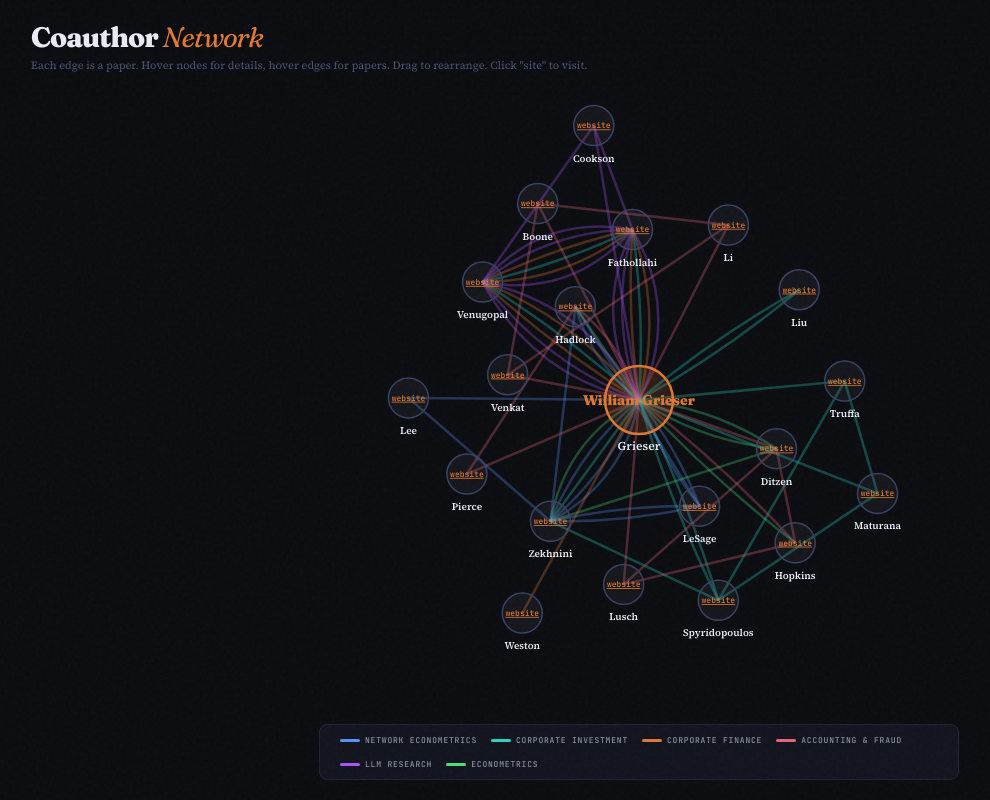
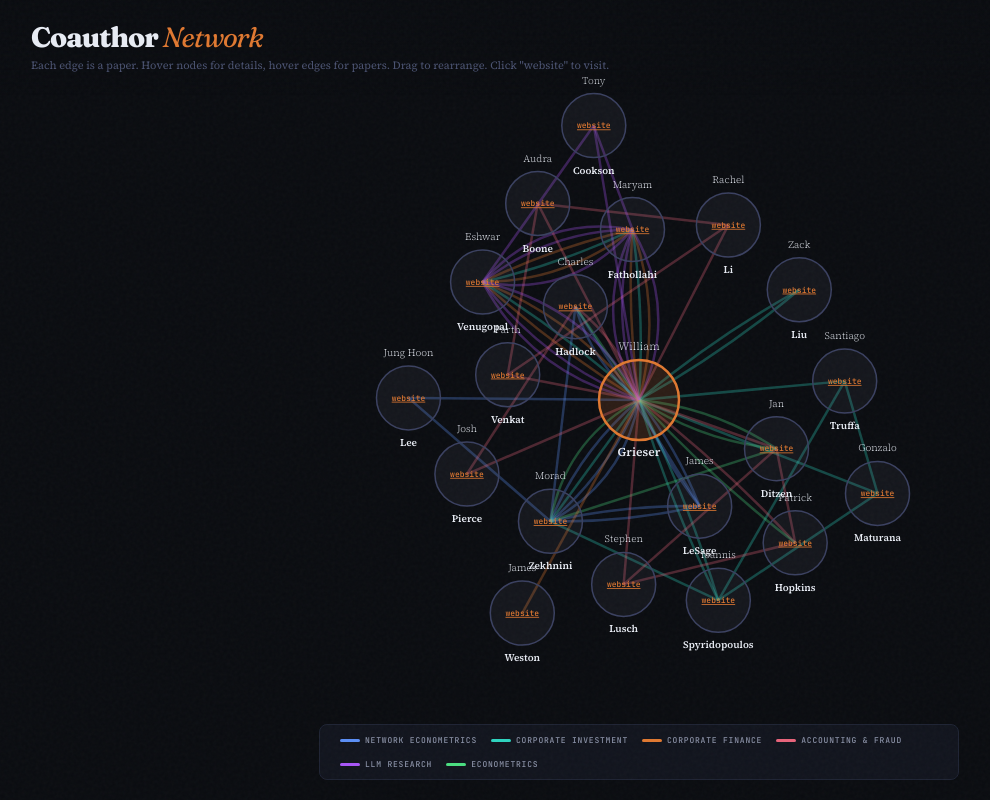
Before and after one commit to Wgrieser/billygrieser.com, a plain HTML site: page coauthor_network.html in a window 1280 px wide. Shown: the whole page, without its empty margins (1-991 px from the left). Drawn offline with nearby package versions, Linux system fonts and the light colour scheme.

Commit message:
add coauthor network

```diff
--- a/coauthor_network.html
+++ b/coauthor_network.html
@@ -37,7 +37,7 @@ svg:active{cursor:grabbing}
 </style>
 </head>
 <body>
-<div class="header"><h1>Coauthor <em>Network</em></h1><p>Each edge is a paper. Hover nodes for details, hover edges for papers. Drag to rearrange. Click "site" to visit.</p></div>
+<div class="header"><h1>Coauthor <em>Network</em></h1><p>Each edge is a paper. Hover nodes for details, hover edges for papers. Drag to rearrange. Click "website" to visit.</p></div>
 <div class="legend" id="legend"></div>
 <svg id="graph"></svg>
 <div class="tooltip" id="tooltip"></div>
@@ -107,12 +107,13 @@ const sim=d3.forceSimulation(nodes)
   .force("y",d3.forceY(H/2).strength(0.04));
 const billy=nodes.find(n=>n.id==="Billy");billy.fx=W/2;billy.fy=H/2;
 const link=g.selectAll(".link").data(edges).join("path").attr("class","link").attr("fill","none").attr("stroke",d=>d.color).attr("stroke-width",2.5).attr("stroke-opacity",0.3).style("cursor","pointer");
-const nR=20,bR=34;
+const nR=32,bR=40;
 const nG=g.selectAll(".node").data(nodes).join("g").attr("class","node").style("cursor","pointer")
   .call(d3.drag().on("start",(e,d)=>{if(!e.active)sim.alphaTarget(0.3).restart();d.fx=d.x;d.fy=d.y}).on("drag",(e,d)=>{d.fx=e.x;d.fy=e.y}).on("end",(e,d)=>{if(!e.active)sim.alphaTarget(0);if(!d.center){d.fx=null;d.fy=null}}));
 nG.append("circle").attr("r",d=>d.center?bR:nR).attr("fill",d=>d.center?"rgba(224,120,48,0.15)":"rgba(138,146,168,0.08)").attr("stroke",d=>d.center?"#e07830":"#3a4060").attr("stroke-width",d=>d.center?2.5:1.5);
 nG.filter(d=>!d.center).append("text").text("website").attr("text-anchor","middle").attr("dy",".35em").attr("fill","#e07830").attr("font-family","'JetBrains Mono',monospace").attr("font-size","8px").attr("font-weight","500").attr("text-decoration","underline").style("cursor","pointer").on("click",(e,d)=>{e.stopPropagation();window.open(d.url,"_blank")});
-nG.filter(d=>d.center).append("text").text("William Grieser").attr("text-anchor","middle").attr("dy",".35em").attr("fill","#e07830").attr("font-family","'Fraunces',serif").attr("font-size","14px").attr("font-weight","800");
+nG.filter(d=>d.center).append("text").text("").attr("text-anchor","middle").attr("dy",".35em").attr("fill","#e07830").attr("font-family","'Fraunces',serif").attr("font-size","14px").attr("font-weight","500");
+nG.append("text").text(d=>d.center?"William":d.first).attr("text-anchor","middle").attr("dy",d=>d.center?-(bR+10):-(nR+10)).attr("fill","#e8ecf4").attr("font-family","'Source Serif 4',serif").attr("font-size",d=>d.center?"11px":"10px").attr("font-weight","300");
 nG.append("text").text(d=>d.last).attr("text-anchor","middle").attr("dy",d=>d.center?(bR+16):(nR+16)).attr("fill","#e8ecf4").attr("font-family","'Source Serif 4',serif").attr("font-size",d=>d.center?"12px":"10px").attr("font-weight","600");
 const tooltip=document.getElementById("tooltip"),edgeTooltip=document.getElementById("edge-tooltip");
 function posT(ev,el){let x=ev.pageX+16,y=ev.pageY-10;if(x+360>window.innerWidth)x=ev.pageX-370;if(y+250>window.innerHeight)y=ev.pageY-250;el.style.left=x+"px";el.style.top=y+"px"}
```
